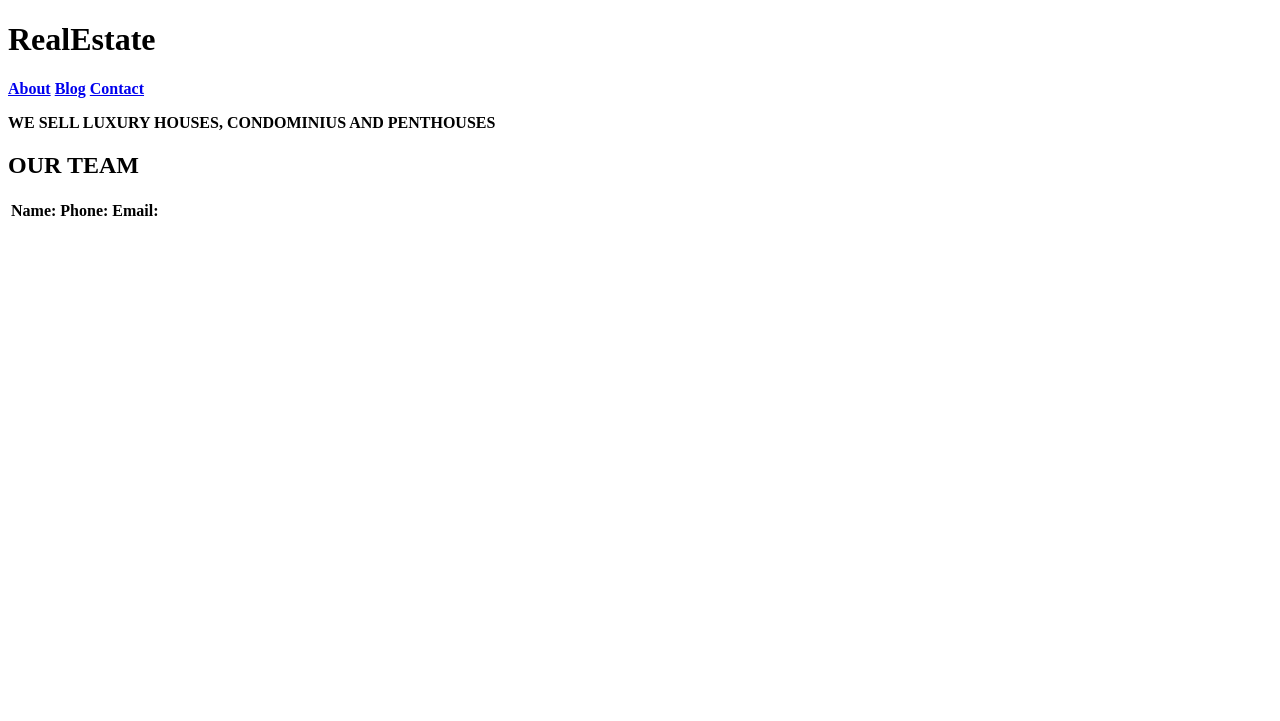
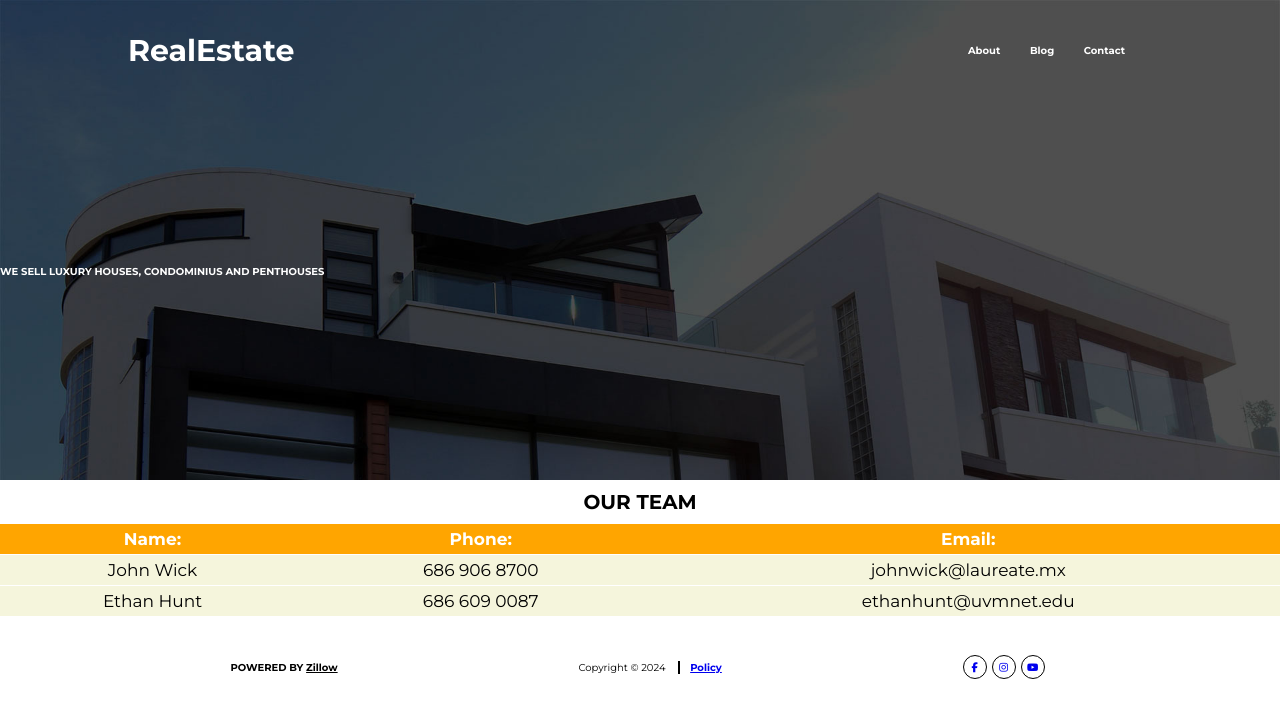
Before and after one commit to alexramz-mxl/RealEstate, a plain HTML site: page about.html in a window 1280 px wide. Drawn offline with Linux system fonts and the light colour scheme.

Commit message:
final realstate index

```diff
--- a/about.html
+++ b/about.html
@@ -3,6 +3,11 @@
 <head>
     <meta charset="UTF-8">
     <meta name="viewport" content="width=device-width, initial-scale=1.0">
+    <link rel="preconnect" href="https://fonts.googleapis.com">
+    <link rel="preconnect" href="https://fonts.gstatic.com" crossorigin>
+    <link href="https://fonts.googleapis.com/css2?family=Montserrat:ital,wght@0,100..900;1,100..900&display=swap" rel="stylesheet">
+    <link rel="stylesheet" href="styles/mystyles.css">
+    <script src="https://kit.fontawesome.com/337be747ec.js" crossorigin="anonymous"></script>
     <title>RealEstate</title>
 </head>
 <body>
@@ -11,9 +16,9 @@
                 <div class="bar">
                 <h1>RealEstate</h1>
                 <nav>
-                    <a href="#"><b>About</b></a>
-                    <a href="#"><b>Blog</b></a>
-                    <a href="#"><b>Contact</b></a>
+                    <a href="about.html"><b>About</b></a>
+                    <a href="blog.html"><b>Blog</b></a>
+                    <a href="contact.html"><b>Contact</b></a>
                 </nav>
             </div>
         </div>
@@ -21,32 +26,46 @@
     </header>
     <main>
         <h2><b>OUR TEAM</b></h2>
-        <table>
+        <table class="table">
             <thead>
-                <tr>
+                <tr class="table-header">
                     <th>Name:</th>
                     <th>Phone:</th>
                     <th>Email:</th>
                 </tr>
+                </thead>
                 <tbody>
-                    <tr>
-                        <td></td>
-                        <td></td>
-                        <td></td>
+                    <tr class="table-content">
+                        <td>John Wick</td>
+                        <td>686 906 8700</td>
+                        <td>johnwick@laureate.mx</td>
                     </tr>
-                    <tr>
-                        <td></td>
-                        <td></td>
-                        <td></td>
-                    </tr>
-                    <tr>
-                        <td></td>
-                        <td></td>
-                        <td></td>
+                    <tr class="table-content">
+                        <td>Ethan Hunt</td>
+                        <td>686 609 0087</td>
+                        <td>ethanhunt@uvmnet.edu</td>
                     </tr>
                 </tbody>
-            </thead>
         </table>
     </main>
+
+    <footer class="container">
+        <div class="bar container">
+        <div>
+            <p><b>POWERED BY <span class="secondary-text highlight-text">Zillow</b></span></p>
+        </div>
+        <div>
+            <p>Copyright &copy; 2024
+            <span class="secondary-text privacy">
+                <a href="#" class="highlight-text">Policy</a>
+            </span>
+            </p>
+        </div>
+        <div class="flex-center">
+            <a href="#" class="sm-container flex-center"><i class="fa-brands fa-facebook-f"></i></a>
+            <a href="#" class="sm-container flex-center"><i class="fa-brands fa-instagram"></i></a>
+            <a href="#" class="sm-container flex-center"><i class="fa-brands fa-youtube"></i></a>
+        </div>
+    </footer>
 </body>
 </html>
--- a/styles/mystyles.css
+++ b/styles/mystyles.css
@@ -62,9 +62,9 @@ h3{
 }
 .table{
     width: 100%;
-    background-color: var(--primary);
+    background-color: orange;
     text-align: center;
-    font-size: 1.6rem;
+    font-size: 1.7rem;
     border-collapse: collapse;
 }
 td,th{
@@ -72,15 +72,16 @@ td,th{
     border-bottom: 1px solid white;
 }
 .table-header{
-    background-color: var(--primary);
+    background-color: orange;
     color: white;
 }
 .text-center{
     text-align: center;
 }
 .table-content{
-    background-color: var(--secondary);
+    background-color: beige;
 }
+
 .main-text{
     font-weight: 900;
 }
@@ -93,7 +94,7 @@ td,th{
 /*header*/
 .site-header{
     background-image: url(../img/header.jpg);
-    height: 40vh;
+    height: 60vh;
     background-size: cover;
     color: white;
 }
@@ -145,7 +146,6 @@ td,th{
     width: 65%;
     height: 50%;
     align-items: center;
-    border-radius: 30%;
 }
 .blog-img a{
     width: 100%;
@@ -221,10 +221,12 @@ td,th{
 .house-item ul{
     list-style-type: none;
 }
+/*table*/
+
 /*contact*/
 .contact-header{
     background-image: url(/img/penthouseheader2.jpg);
-    height: 35vh;
+    height: 60vh;
 }
 .contact-header a{
     color: white;
```
Also changed, not shown: blog.html (+2 -1 lines), contact.html (+3 -3 lines), index.html (indentation only).
